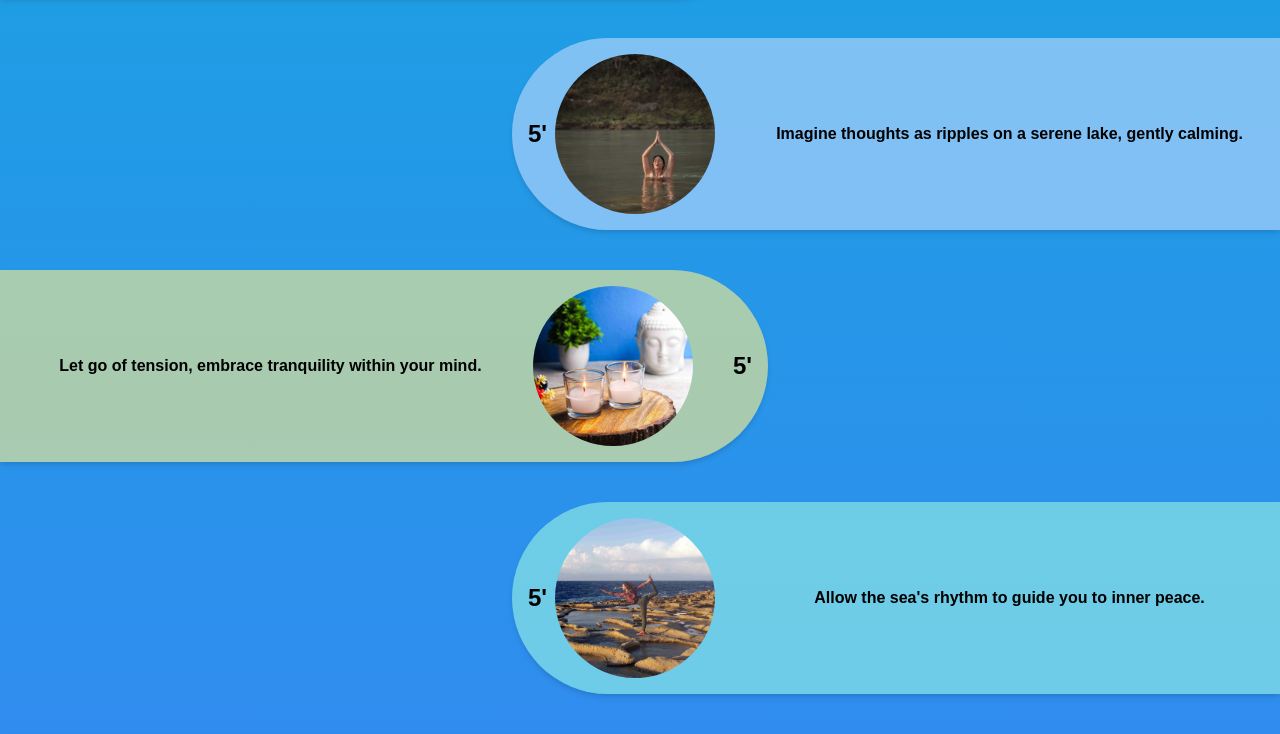
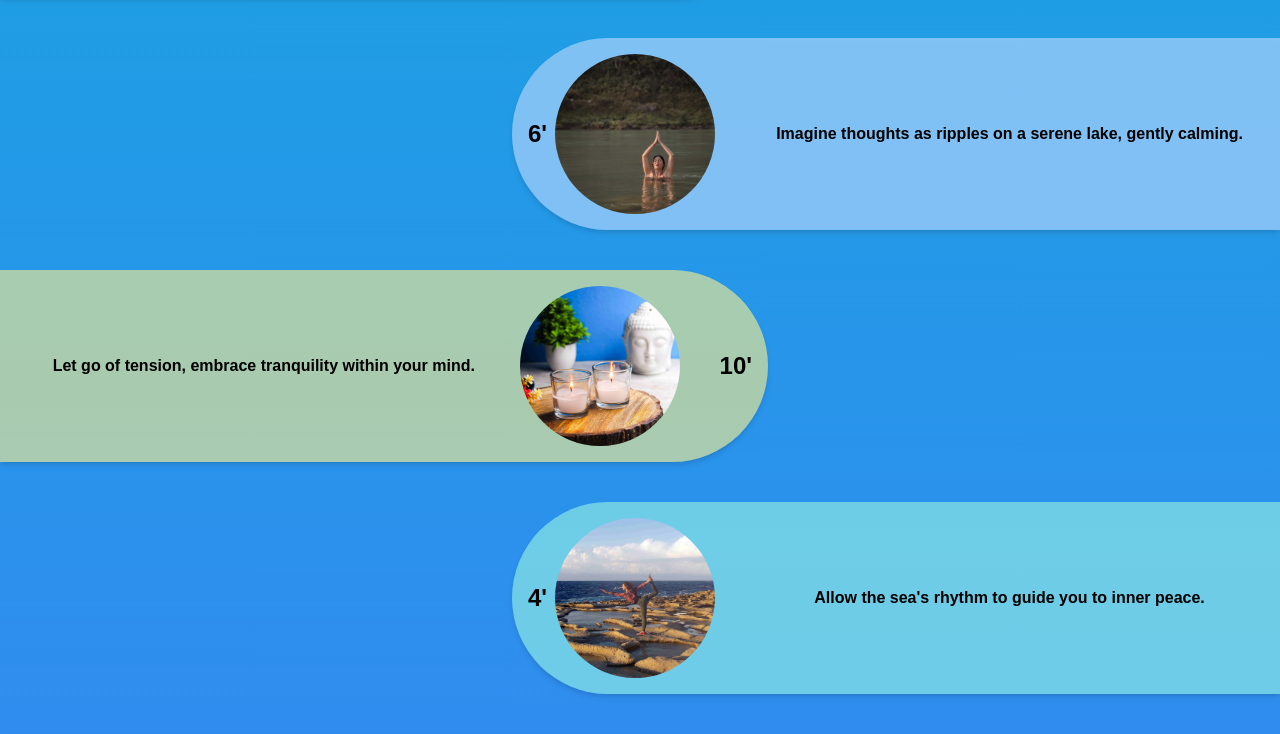
Before and after one commit to WSMomo/ZenSoul, a React (Vite) app: page / in a window 1280 px wide. Shown: the part 1088-1822 px from the top of the page. Built offline with nearby package versions, Linux system fonts and the light colour scheme; no server answers.

Commit message:
added selected time

```diff
--- a/src/components/Exercise.tsx
+++ b/src/components/Exercise.tsx
@@ -5,9 +5,17 @@ type Props = {
   image: string;
   side: number;
   type: object;
+  time: number;
 };
 
-export function Exercise({ side, bgColor, sentence, image, type }: Props) {
+export function Exercise({
+  side,
+  bgColor,
+  sentence,
+  image,
+  time,
+  type,
+}: Props) {
   const navigate = useNavigate();
   return (
     <>
@@ -28,22 +36,16 @@ export function Exercise({ side, bgColor, sentence, image, type }: Props) {
                 alt="exercise-icon"
               />
             </div>
-            <div className="px-2 text-2xl font-semibold">5'</div>
+            <div className="px-2 text-2xl font-semibold">{time / 60}'</div>
           </div>
         </div>
       ) : (
         <div
-          onClick={() =>
-            navigate("./workout", {
-              state: {
-                type: { type },
-              },
-            })
-          }
+          onClick={() => navigate("./workout", { state: { type } })}
           className={`w-5/6 md:w-3/5 h-40 md:h-48 rounded-l-full self-end ${bgColor} flex items-center min-w-min p-2 bg-opacity-60 hover:bg-opacity-90 cursor-pointer shadow-md`}
         >
           <div className="flex justify-between items-center">
-            <div className="px-2 text-2xl font-semibold">5'</div>
+            <div className="px-2 text-2xl font-semibold">{time / 60}'</div>
             <div className="rounded-full h-32 md:h-48 aspect-square flex items-center">
               <img
                 className="w-32 md:w-40 aspect-square rounded-full"
--- a/src/components/Exercises.tsx
+++ b/src/components/Exercises.tsx
@@ -19,6 +19,7 @@ export default function Exercises() {
           bgColor={exercisesIcons[type].bgColor}
           sentence={exercisesIcons[type].sentence}
           image={exercisesIcons[type].img}
+          time={exercisesIcons[type].time}
         />
       ))}
     </div>
--- a/src/components/Workout.tsx
+++ b/src/components/Workout.tsx
@@ -7,17 +7,17 @@ import Loader from "./Loader";
 
 export default function Workout() {
   const navigate = useNavigate();
-  const [timer, setTimer] = useState(300);
-  const minutes = Math.floor(timer / 60);
-  const seconds = timer - minutes * 60;
   const [isRunning, setIsRunning] = useState(false);
   const intervalRef = useRef(0);
   const audioRef = useRef<HTMLAudioElement | null>(null);
   const location = useLocation();
 
-  console.log(location.state);
   const { type } = location.state;
-  const { bgImageMd, bgImageSm, song, pathBgImageSm, pathBgImageMd } = type;
+  const { bgImageMd, bgImageSm, song, pathBgImageSm, pathBgImageMd, time } =
+    type;
+  const [timer, setTimer] = useState(time);
+  const minutes = Math.floor(timer / 60);
+  const seconds = timer - minutes * 60;
 
   const [imageIsLoaded, setImageIsLoaded] = useState(false);
   useEffect(() => {
@@ -43,7 +43,7 @@ export default function Workout() {
     if (!isRunning && timer > 0) {
       // start the timer
       intervalRef.current = setInterval(() => {
-        setTimer((timer) => timer - 1);
+        setTimer((timer: number) => timer - 1);
       }, 1000);
       // start the song
       const audio = new Audio(song);
--- a/src/shared/global.ts
+++ b/src/shared/global.ts
@@ -158,6 +158,7 @@ export type Exercise = {
   bgImageMd: string;
   pathBgImageSm: string;
   pathBgImageMd: string;
+  time: number;
 };
 
 // EXERCISES SENTENCES AND ICONS
@@ -173,6 +174,7 @@ export const exercisesIcons: Record<string, Exercise> = {
     bgImageMd: "md:bg-grass-background-md",
     pathBgImageSm: GrassBackgroundSm,
     pathBgImageMd: GrassBackgroundMd,
+    time: 300,
   },
   lake: {
     title: "lake",
@@ -184,6 +186,7 @@ export const exercisesIcons: Record<string, Exercise> = {
     bgImageMd: "md:bg-lake-background-md",
     pathBgImageSm: LakeBackgroundSm,
     pathBgImageMd: LakeBackgroundMd,
+    time: 360,
   },
   relax: {
     title: "relax",
@@ -195,6 +198,7 @@ export const exercisesIcons: Record<string, Exercise> = {
     bgImageMd: "md:bg-relax-background-md",
     pathBgImageSm: RelaxBackgroundSm,
     pathBgImageMd: RelaxBackgroundMd,
+    time: 600,
   },
   sea: {
     title: "sea",
@@ -206,6 +210,7 @@ export const exercisesIcons: Record<string, Exercise> = {
     bgImageMd: "md:bg-sea-background-md",
     pathBgImageSm: SeaBackgroundSm,
     pathBgImageMd: SeaBackgroundMd,
+    time: 240,
   },
   woods: {
     title: "woods",
@@ -218,5 +223,6 @@ export const exercisesIcons: Record<string, Exercise> = {
     bgImageMd: "md:bg-woods-background-md",
     pathBgImageSm: WoodsBackgroundSm,
     pathBgImageMd: WoodsBackgroundMd,
+    time: 900,
   },
 };
```
